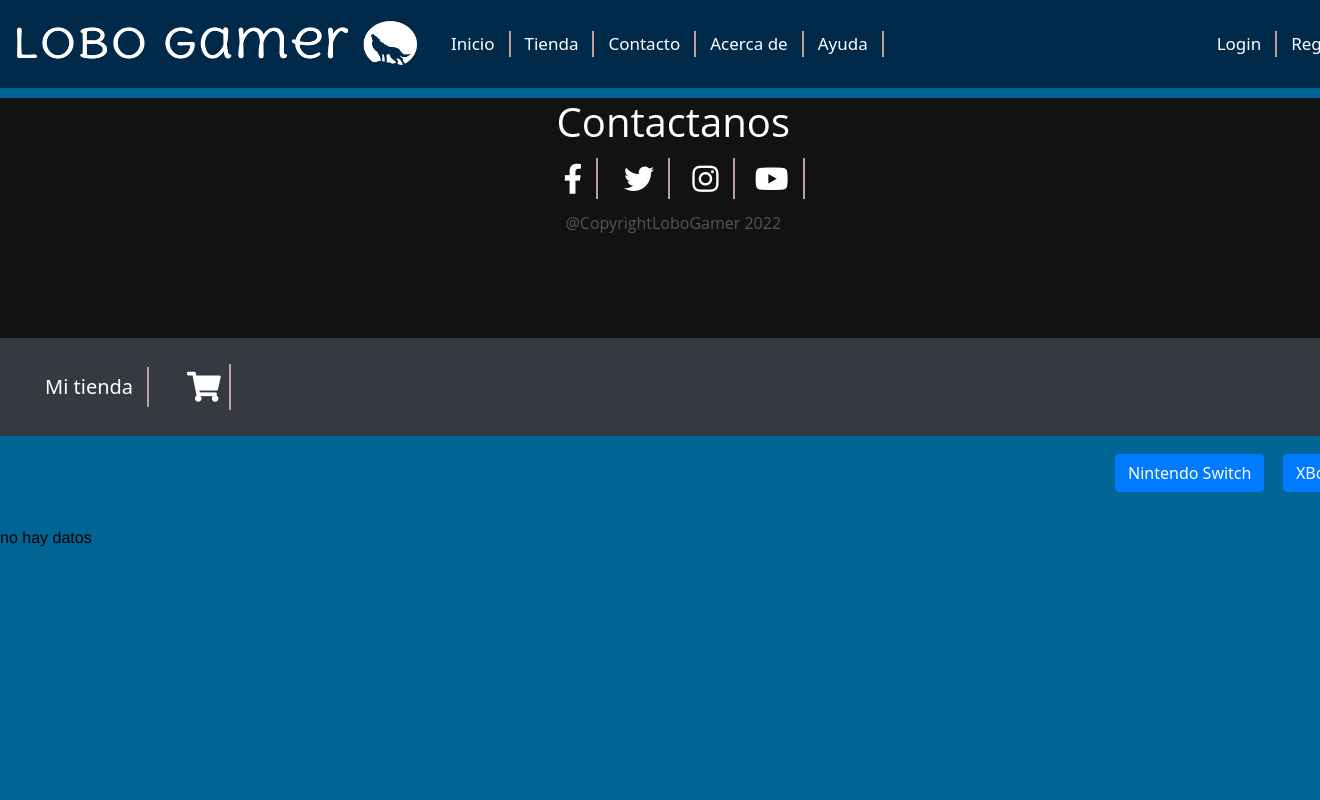
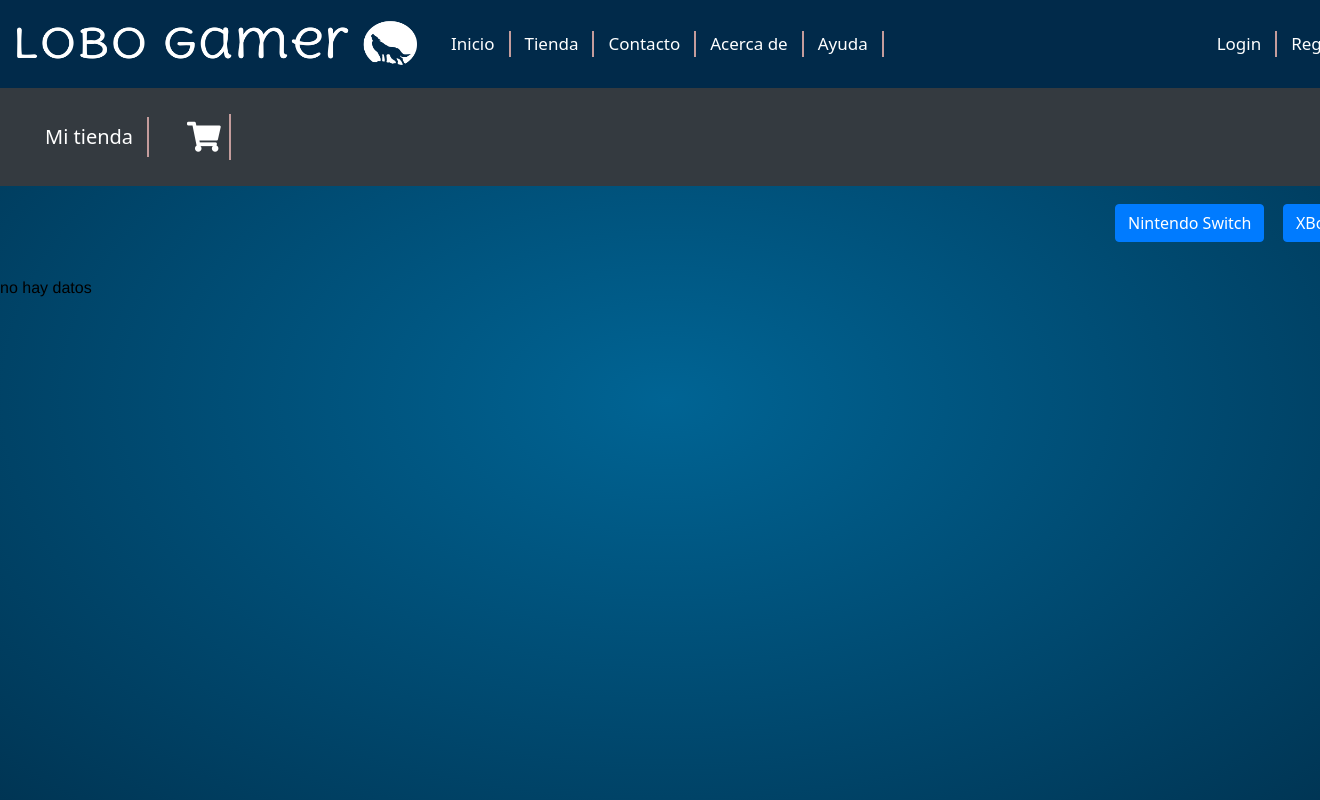
Before and after one commit to LudWIng12/ProyectoFinal, a PHP site: page /tienda/tienda.php in a window 1320 px wide; the page is wider, and only the part inside the window is pictured. Run offline with PHP 8.4, Linux system fonts and the light colour scheme; data that the repository does not hold is empty; some libraries are stand-ins or nearby versions; some web fonts are replaced.

Commit message:
correcion

```diff
--- a/css/estilos_tienda.css
+++ b/css/estilos_tienda.css
@@ -4,7 +4,13 @@
     background-color:rgb(177, 255, 113);
     border-radius: 10px;
 }
-
+body {
+  background-image: radial-gradient(#006494,#003554);
+  margin: 0;
+  padding-bottom: 300px;
+  position: relative;
+  min-height: 100vh;
+}
 .derecha{
     width:100%;
     height: 600px;
--- a/tienda/header.php
+++ b/tienda/header.php
@@ -51,20 +51,6 @@
     </div>
 </header>
 </body>
-<div id="pie">
-    <div>
-        <h1> Contactanos </h1>
-    </div>
-    <div class="icons">
-        <div><a class="link2"  href="https://facebook.com/"><i class="fab fa-facebook-f"></i></a></div>
-        <div><a class="link2" href="https://twitter.com/"><i class="fab fa-twitter"></i></a></div>
-        <div><a class="link2" href="https://www.instagram.com/alfalobodinamita07/"><i class="fab fa-instagram"></i></a></div>
-        <div><a class="link2" href="https://www.youtube.com/"><i class="fab fa-youtube"></i></a></div>
-    </div>
-    <div>
-            <p>@CopyrightLoboGamer 2022</p>
-        </div>
-    <script src="https://kit.fontawesome.com/a2cc4a6c09.js" crossorigin="anonymous"></script>
-</div>
+
 
 </html>
```
